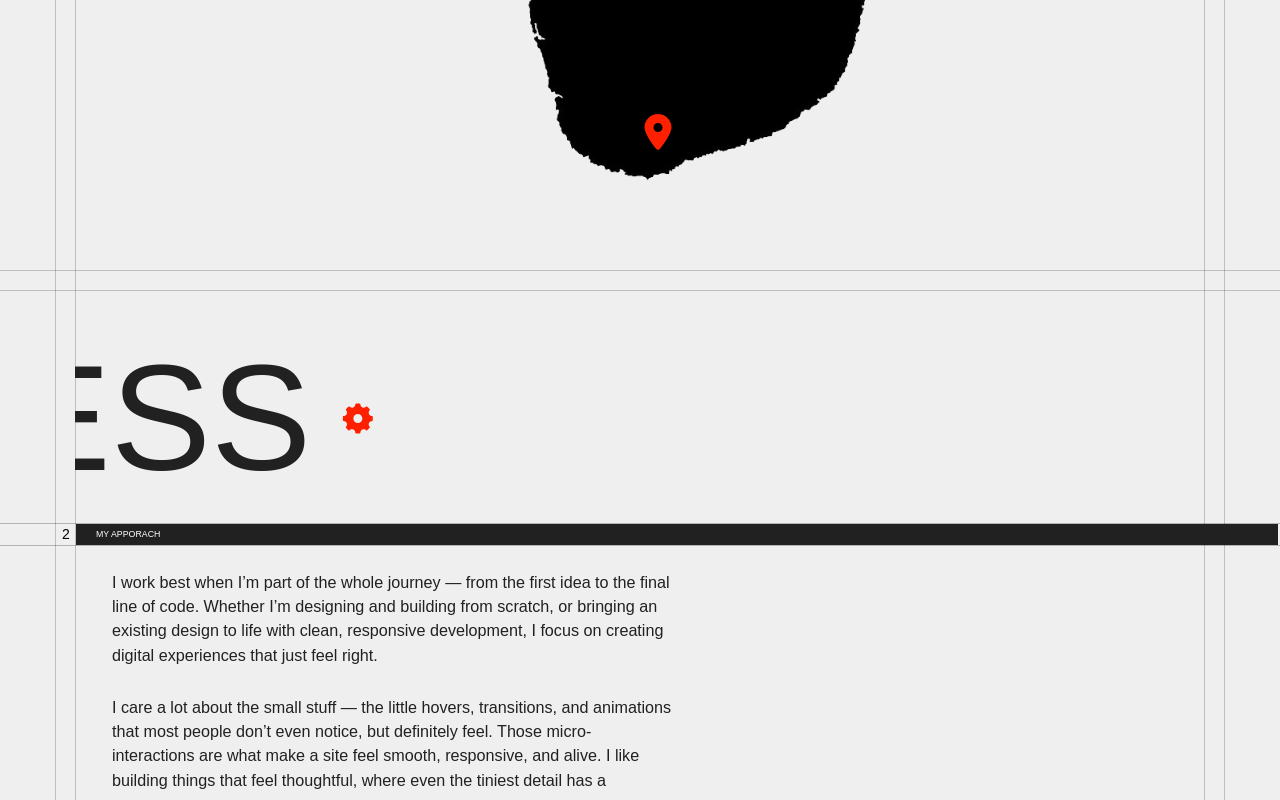
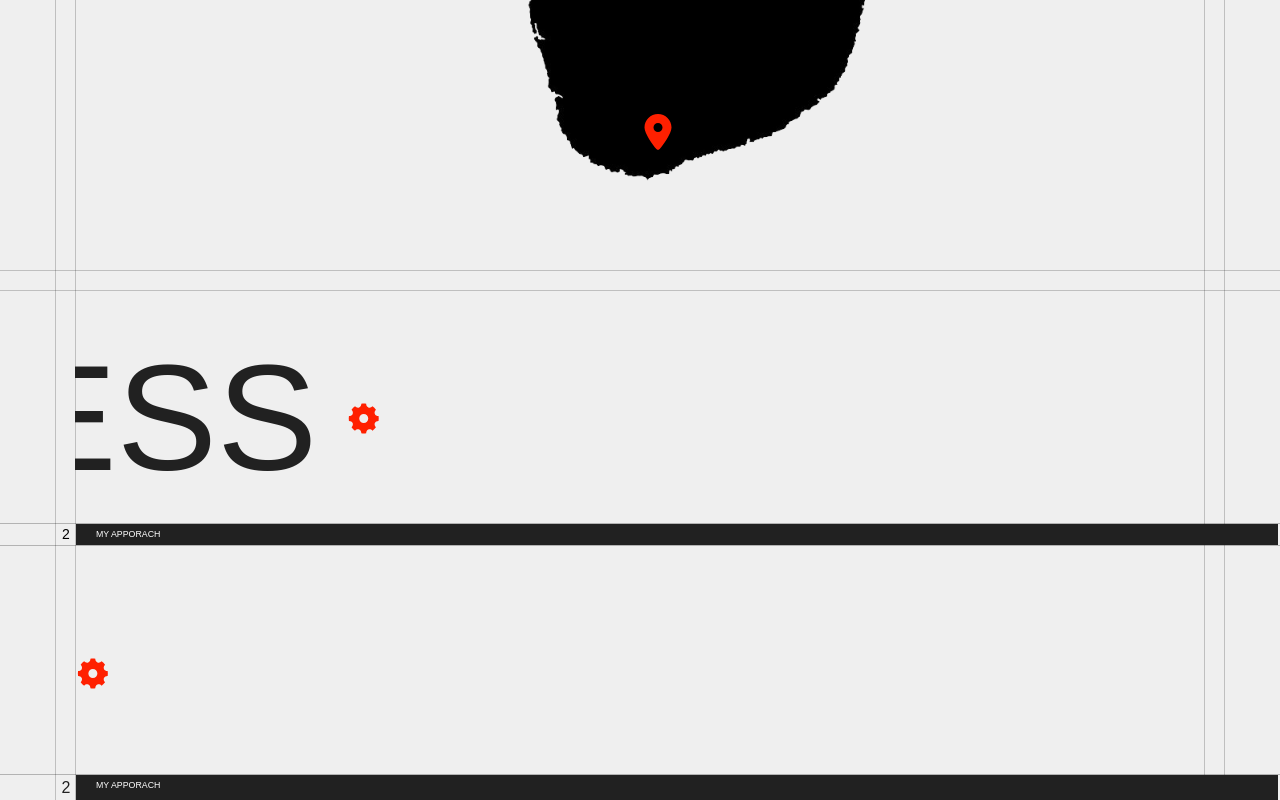
Before and after one commit to OnethSayakkara/Awwards, a React (Vite) app: page /about in a window 1280 px wide. Shown: the part 2000-2800 px from the top of the page. Built offline with nearby package versions, Linux system fonts and the light colour scheme; a web font is replaced by a local one.

Commit message:
re assemble the banners , and update app.jsx

```diff
--- a/src/App.jsx
+++ b/src/App.jsx
@@ -22,6 +22,7 @@ import BannerRemake from './components/BannerRemake';
 import { IoIosArrowRoundForward } from 'react-icons/io';
 import { LuPackageOpen } from "react-icons/lu";
 import ProjectSectionThree from './components/ProjectSectionThree';
+import AboutSection from './components/AboutSection';
 
 function App() {
   const [isLoading, setIsLoading] = useState(true);
@@ -73,19 +74,7 @@ function App() {
         <Hero />
         <Banner />
       </main>}/>
-      <Route path='/about' element={
-        <div>
-        <Header/>
-        <Aboutme/>
-        <Whoami/>
-        <Motherland/>
-        <BannerTwo/>
-        <MyApproach/>
-        <BannerThree/>
-        <BeyondtheScreen/>
-        <BannerFour/>
-        <Footer/>
-      </div>}/>
+      <Route path='/about' element={<AboutSection/>}/>
 
       <Route path='/projects' element={
         <div>
--- /dev/null
+++ b/src/components/AboutSection.jsx
@@ -0,0 +1,46 @@
+import React from 'react'
+import Aboutme from './Aboutme';
+import Whoami from './Whoami';
+import Motherland from './Motherland';
+import BannerTwo from './BannerTwo';
+import MyApproach from './MyApproach';
+import BannerThree from './BannerThree';
+import BeyondtheScreen from './BeyondtheScreen';
+import Header from './Header';
+import BannerFour from './BannerFour';
+import Footer from './Footer';
+import BannerRemake from './BannerRemake';
+import { RiSettings5Fill } from "react-icons/ri";
+import { BiSolidLeaf } from "react-icons/bi";
+
+ function AboutSection  ()  {
+  return (
+    <div>
+        <Header/>
+        <Aboutme/>
+        <Whoami/>
+        <Motherland/>
+        <BannerTwo/>
+        <BannerRemake text="the process"
+          footerText="my apporach"
+          footerLeft="2"
+          direction="right"
+          isnumber="yes"
+          topIcon={RiSettings5Fill}
+          />
+        <MyApproach/>
+        <BannerRemake text="touching grass"
+          footerText=" beyond the screen"
+          footerLeft="3"
+          direction="left"
+          isnumber="yes"
+          topIcon={BiSolidLeaf}
+          />
+        <BeyondtheScreen/>
+        <BannerFour/>
+        <Footer/>
+    </div>
+  )
+}
+
+export default AboutSection
--- a/src/components/BannerRemake.jsx
+++ b/src/components/BannerRemake.jsx
@@ -5,9 +5,11 @@ const BannerRemake = ({
   footerText,
   footerLeft,
   direction = 'right',
-  topIcon
+  topIcon,
+  isnumber = 'yes'
 }) => {
   const scrollClass = direction === 'left' ? 'scroll-left' : 'scroll-right';
+  const number = isnumber === 'yes' ? 'text-sm' : 'mt-1';
 
   return (
     <section>
@@ -20,7 +22,7 @@ const BannerRemake = ({
 
         {/* Scrolling text */}
         <div className="absolute left-[75px] right-[75px] top-1/2 -translate-y-1/2 overflow-hidden h-full flex items-center">
-          <div className={`text-[9.4rem] uppercase font-madefor font-medium text-darkgray flex items-center whitespace-nowrap ${scrollClass}`}>
+          <div className={`text-[9.4rem] uppercase font-madefor font-medium text-darkgray flex items-center whitespace-nowrap ${scrollClass} ${number}`}>
             <p className="flex flex-row items-center justify-center w-full gap-3">
               {Array(4).fill(null).map((_, i) => (
                 <React.Fragment key={i}>
@@ -38,9 +40,9 @@ const BannerRemake = ({
         <div className="absolute left-0 bottom-0 w-full border-b border-t border-black/25">
           <div className='flex flex-row'>
             <div className='justify-center items-center w-fit left-10 ml-14 text-center text-darkgray'>
-              <span className="w-[20px] mt-1 block">
+              <span className="w-[20px] block">
                 {typeof footerLeft === 'string'
-                  ? <span className="text-sm">{footerLeft}</span>
+                  ? <span className="font-madefor">{footerLeft}</span>
                   : React.createElement(footerLeft)}
               </span>
             </div>
```
